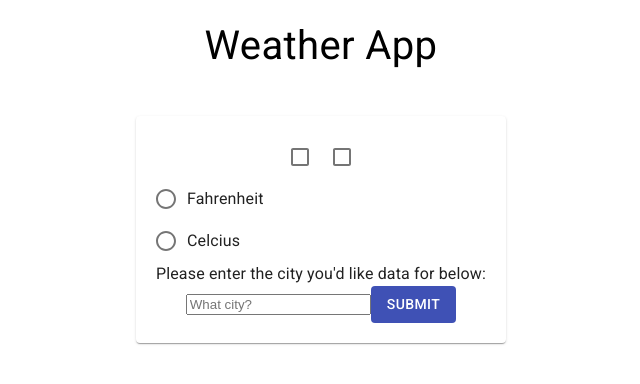
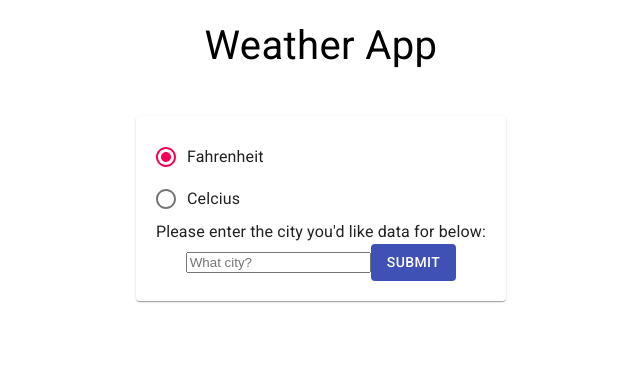
Before and after one commit to zheckert/weather, a React (Create React App) app: page / in a window 1280 px wide. Shown: the top 384 px of the page, without its empty margins (319-959 px from the left). Built offline with nearby package versions, Linux system fonts and the light colour scheme.

Commit message:
Got the radio selectors working.

```diff
--- a/src/components/Main.js
+++ b/src/components/Main.js
@@ -4,11 +4,8 @@ import { useForm } from "react-hook-form"
 
 import Button from "@material-ui/core/Button"
 import Card from "@material-ui/core/Card"
-import Checkbox from "@material-ui/core/Checkbox"
 import Container from "@material-ui/core/Container"
 import FormControlLabel from '@material-ui/core/FormControlLabel';
-import FormControl from '@material-ui/core/FormControl';
-import FormLabel from '@material-ui/core/FormLabel';
 import Radio from '@material-ui/core/Radio';
 import RadioGroup from '@material-ui/core/RadioGroup';
 
@@ -37,7 +34,7 @@ export const Main = () => {
 
     const { register, handleSubmit, errors } = useForm()
     const [ city, setCity ] = useState()
-    const [ temperature, setTemperature ] = useState()
+    const [ temperature, setTemperature ] = useState("Fahrenheit")
 
     const onSubmit = (data) => {
         setCity(data.city)
@@ -55,18 +52,19 @@ export const Main = () => {
         .catch((error => console.log(error)))
     }
 
-    let value = 9
-    let handleChange = 1
+    const handleChange = (e) => {
+        setTemperature(e.target.value);
+    };
 
     return(
         <div>
             <Container className={styles.root}>
                     <Card className={styles.mainCard}>
-                        <Checkbox inputProps={{ 'aria-label': 'primary checkbox' }}
+                        {/* <Checkbox inputProps={{ 'aria-label': 'primary checkbox' }}
                         />
                         <Checkbox inputProps={{ 'aria-label': 'primary checkbox' }}
-                        />
-                        <RadioGroup aria-label="temperature" name="temperature1" value={value} onChange={handleChange}>
+                        /> */}
+                        <RadioGroup aria-label="temperature" name="temperature1" value={temperature} onChange={handleChange}>
                             <FormControlLabel value="Fahrenheit" control={<Radio />} label="Fahrenheit" />
                             <FormControlLabel value="Celcius" control={<Radio />} label="Celcius" />
                         </RadioGroup>
@@ -84,7 +82,7 @@ export const Main = () => {
                         </form>
                         { weather &&
                             <Card>
-                                In {weather.location.name}, {weather.location.name === weather.location.region ? weather.location.country : weather.location.region}, it's currently {weather.current.temp_f}° Fahrenheit.
+                                In {weather.location.name}, {weather.location.name === weather.location.region ? weather.location.country : weather.location.region}, it's currently {temperature === "Fahrenheit" ? weather.current.temp_f : weather.current.temp_c}° {temperature}.
                             </Card>
                         }
                     </Card>
```
Also changed, not shown: 1 other file (tests, documents, lock files or other folders).
